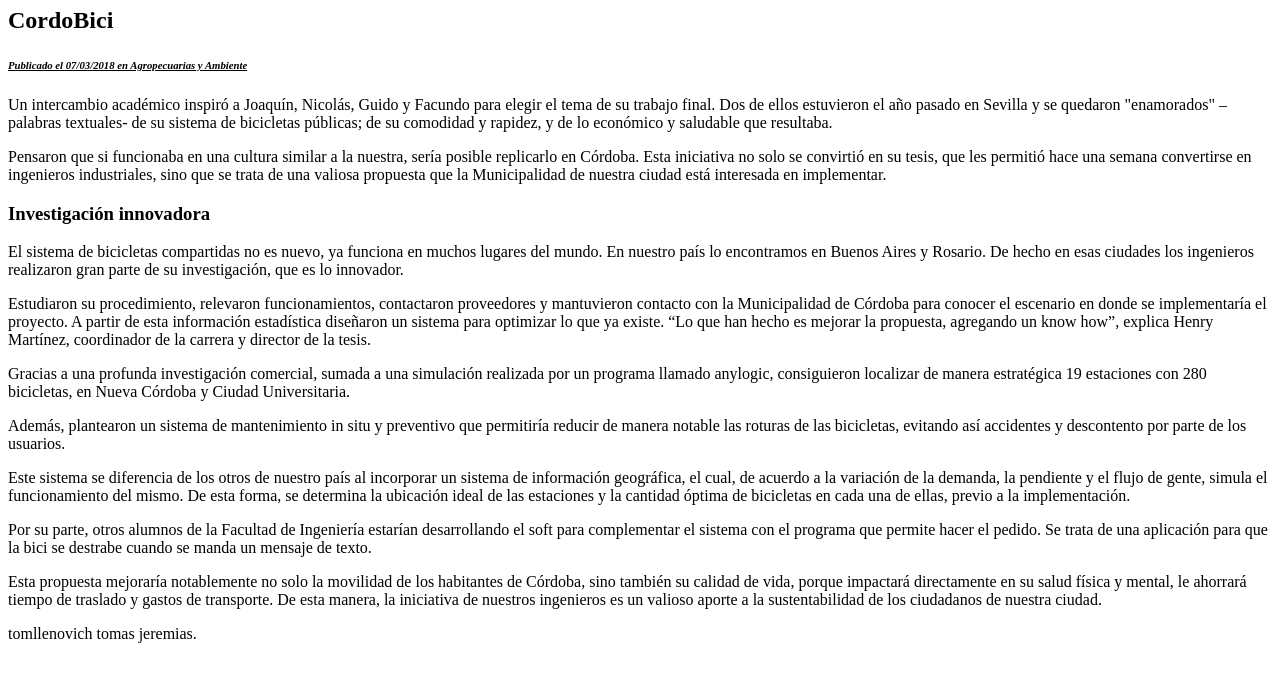
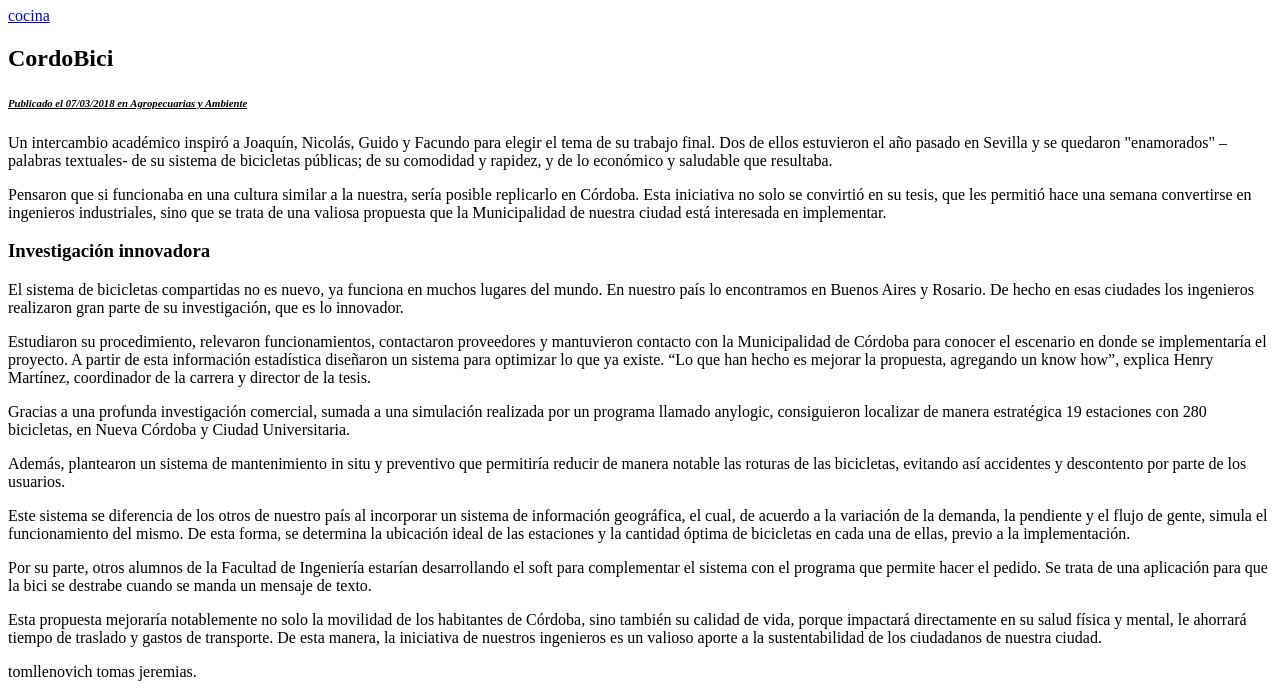
Before and after one commit to UCC-LabCompu2/ejercicios2022-Jerekiler845, a plain HTML site: page Ejercicios-HTML/ej_noticia.html in a window 1280 px wide. Shown: the part 310-999 px from the top of the page. Before the commit the page ends 961 px from the top, so only its background shows below. Drawn offline with Linux system fonts and the light colour scheme.

Commit message:
se agrego el link de cocina

```diff
--- a/Ejercicios-HTML/ej_noticia.html
+++ b/Ejercicios-HTML/ej_noticia.html
@@ -11,6 +11,9 @@
     <img src="imagenes/imagenicono.jpg">
     <h1>Diario On-line</h1>
 </header>
+<nav>
+    <a href="ej_listas.html">cocina</a>
+</nav>
 <section>
             <h2><b>CordoBici</b></h2>
 
```
